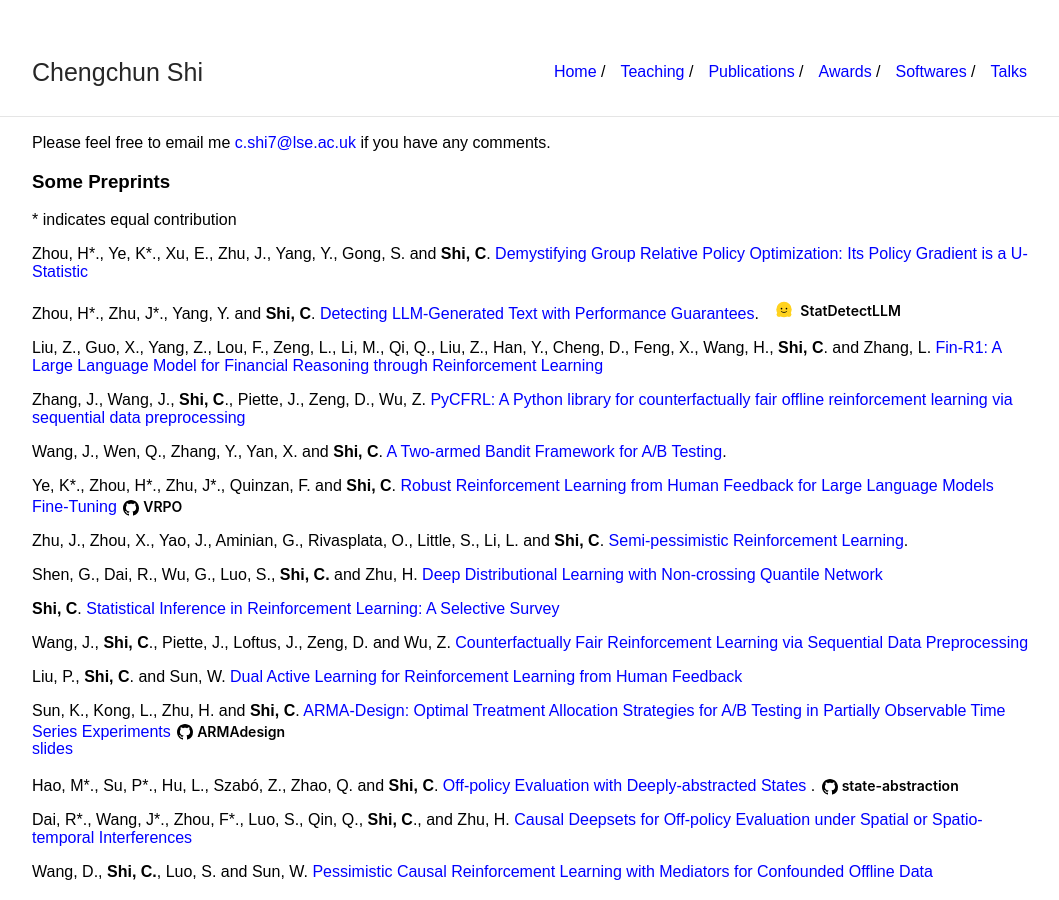
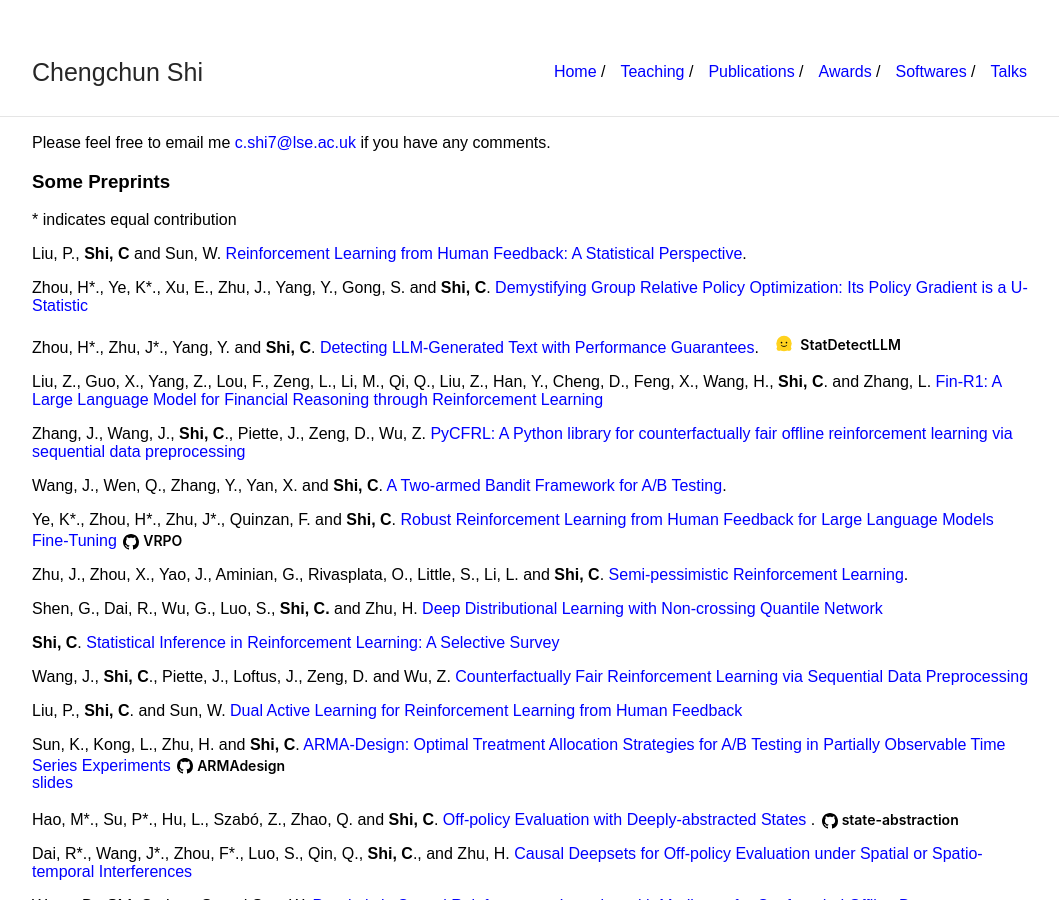
Before and after one commit to callmespring/callmespring.github.io, a Jekyll site: the page built from publication.md, in a window 1280 px wide and 900 px high. Shown: the whole window, without its empty margins (108-1167 px from the left). Built offline with Jekyll 4.4.1, drawn with Linux system fonts in a browser that asks for light colours.

Commit message:
Update publication.md

```diff
--- a/publication.md
+++ b/publication.md
@@ -10,6 +10,8 @@ Please feel free to email me <c.shi7@lse.ac.uk> if you have any comments.
 ### Some Preprints
 
 \* indicates equal contribution
+
+Liu, P., **Shi, C** and Sun, W. [Reinforcement Learning from Human Feedback: A Statistical Perspective](https://arxiv.org/pdf/2604.02507).
 
 Zhou, H\*., Ye, K\*., Xu, E., Zhu, J., Yang, Y., Gong, S. and **Shi, C**. [Demystifying Group Relative Policy Optimization: Its Policy Gradient is a U-Statistic](http://arxiv.org/abs/2603.01162)
 
```
